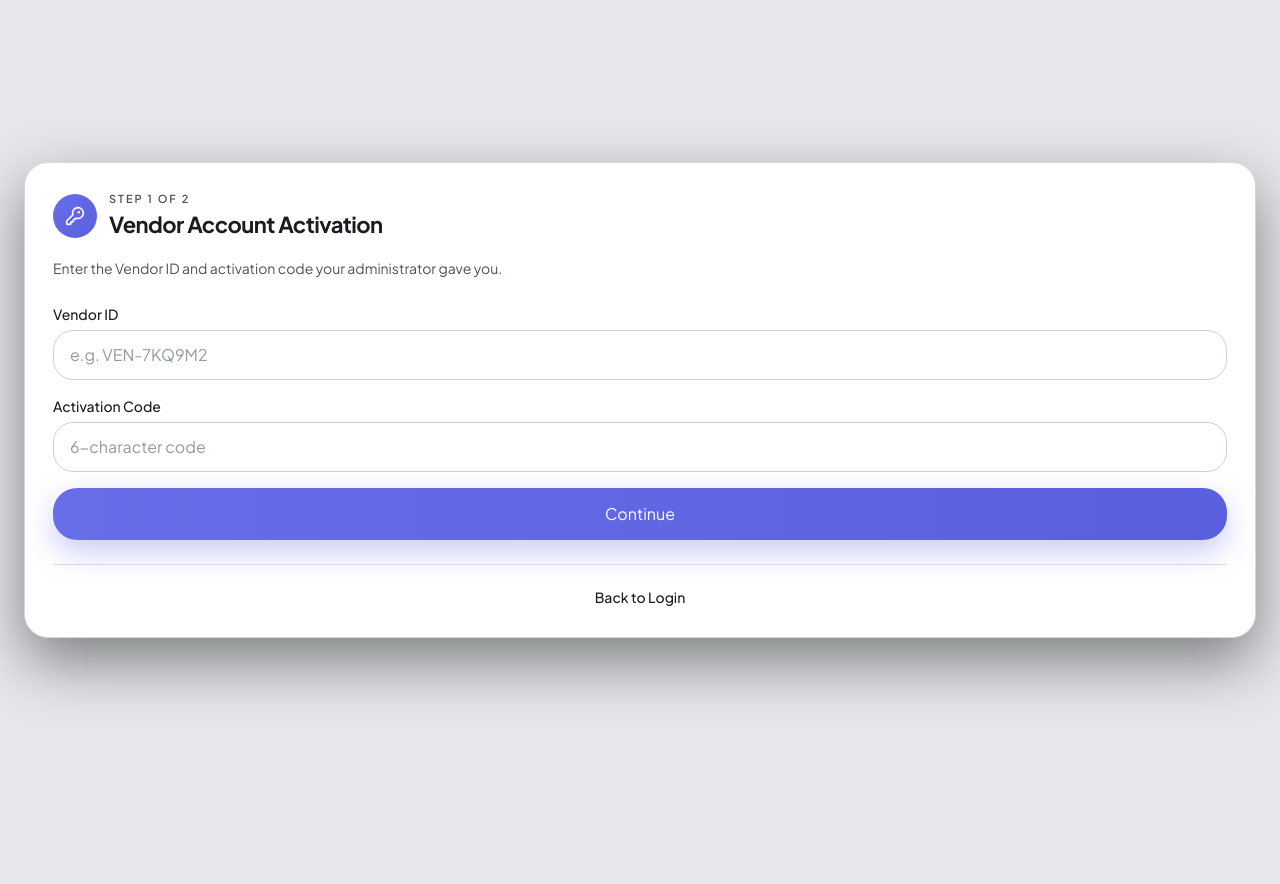
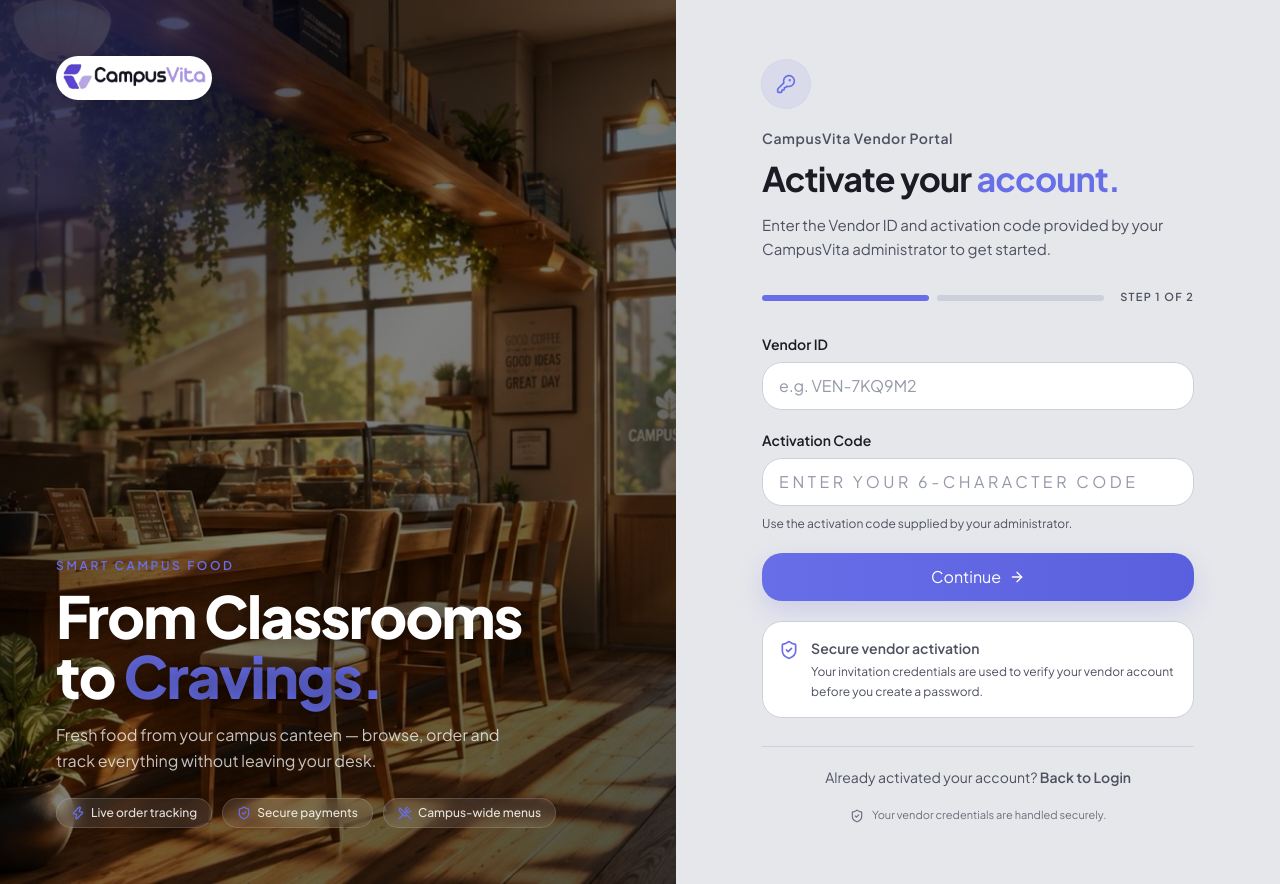
Before and after one commit to Manikanta-tech-hub/campusvita, a Next.js app in the folder frontend/: page /vendor/activate in a window 1280 px wide. Before the commit the page ends 800 px from the top, so only its background shows below. Built offline with nearby package versions, Linux system fonts and the light colour scheme; no server answers.

Commit message:
activation page UI fix

```diff
--- a/frontend/app/vendor/activate/page.tsx
+++ b/frontend/app/vendor/activate/page.tsx
@@ -4,13 +4,20 @@
 import Link from "next/link";
 import { useRouter } from "next/navigation";
 import toast from "react-hot-toast";
-import { ArrowLeft, Eye, EyeOff, KeyRound } from "lucide-react";
+import {
+  ArrowLeft,
+  Eye,
+  EyeOff,
+  KeyRound,
+  ShieldCheck,
+  Store,
+} from "lucide-react";
 
 import { VENDOR_ACTIVATED_FLAG } from "@/app/lib/auth/session";
+import LoginHero from "@/components/auth/LoginHero";
 
 const API_URL =
-  process.env.NEXT_PUBLIC_API_URL ||
-  "http://127.0.0.1:8000";
+  process.env.NEXT_PUBLIC_API_URL || "http://127.0.0.1:8000";
 
 const GENERIC_VERIFY_ERROR =
   "Invalid or expired activation credentials.";
@@ -23,12 +30,8 @@
   email: string;
 };
 
-function extractError(
-  data: unknown,
-  fallback: string
-): string {
-  const detail = (data as { detail?: unknown } | null)
-    ?.detail;
+function extractError(data: unknown, fallback: string): string {
+  const detail = (data as { detail?: unknown } | null)?.detail;
 
   if (typeof detail === "string" && detail.trim()) {
     return detail;
@@ -42,6 +45,7 @@
         typeof item === "object" &&
         typeof (item as { msg?: unknown }).msg === "string"
     );
+
     if (message) {
       return (message as { msg: string }).msg;
     }
@@ -62,9 +66,9 @@
 
   const [invitation, setInvitation] =
     useState<InvitationPreview | null>(null);
+
   const [password, setPassword] = useState("");
-  const [confirmPassword, setConfirmPassword] =
-    useState("");
+  const [confirmPassword, setConfirmPassword] = useState("");
   const [showPassword, setShowPassword] = useState(false);
   const [activating, setActivating] = useState(false);
   const [activateError, setActivateError] = useState("");
@@ -106,10 +110,7 @@
 
       if (!response.ok) {
         setVerifyError(
-          extractError(
-            data,
-            GENERIC_VERIFY_ERROR
-          )
+          extractError(data, GENERIC_VERIFY_ERROR)
         );
         return;
       }
@@ -130,12 +131,6 @@
 
   // ============================================================
   // STEP 2 - choose a password and activate
-  //
-  // The invited email comes back from the server and is only
-  // ever displayed - never editable, never in a query param.
-  // The activation code lives in component state only (no
-  // localStorage / sessionStorage / URL), so it is wiped on
-  // unmount or navigation.
   // ============================================================
 
   async function handleActivate(event: FormEvent) {
@@ -177,8 +172,7 @@
         return;
       }
 
-      // Success: wipe credentials from state, leave a
-      // one-shot flag for the login page toast, then go.
+      // Clear credentials from component state after success.
       setPassword("");
       setConfirmPassword("");
       setActivationCode("");
@@ -212,63 +206,119 @@
     setStep(1);
   }
 
+  const inputClassName =
+    "h-12 w-full rounded-xl border border-input-border bg-input px-4 text-sm text-text-primary outline-none transition placeholder:text-text-secondary/60 focus:border-brand focus:ring-4 focus:ring-brand/15";
+
+  const labelClassName =
+    "mb-2 block text-sm font-semibold text-text-primary";
+
+  const primaryButtonClassName =
+    "flex h-12 w-full items-center justify-center gap-2 rounded-xl bg-gradient-to-r from-brand to-brand-hover text-sm font-semibold text-white shadow-[0_10px_25px_rgba(104,110,232,0.20)] transition-all hover:brightness-105 active:scale-[0.99] disabled:cursor-not-allowed disabled:opacity-60";
+
   return (
-    <main className="flex min-h-screen min-h-[100dvh] w-full flex-col items-center justify-center bg-[var(--background)] px-6 py-12">
-      <div className="w-full max-w-md rounded-3xl border border-zinc-800 bg-[var(--surface)] p-7 shadow-[0_24px_60px_rgba(0,0,0,0.45)]">
-        <div className="flex items-center gap-3">
-          <div className="flex h-11 w-11 items-center justify-center rounded-2xl bg-gradient-to-br from-brand to-brand-hover">
-            <KeyRound className="h-5 w-5 text-white" />
+    <main className="relative isolate flex min-h-[100dvh] w-full flex-col overflow-x-clip bg-background md:grid md:min-h-[100dvh] md:grid-cols-2 md:grid-rows-1 lg:grid-cols-[1.12fr_1fr]">
+      {/* Reuse the existing Login page hero without modifying it. */}
+      <LoginHero />
+
+      {/* Activation form panel */}
+      <section className="relative z-10 -mt-6 flex min-h-0 w-full flex-1 flex-col overflow-y-auto rounded-t-[2rem] bg-background px-5 pb-[max(2.5rem,env(safe-area-inset-bottom))] pt-8 shadow-[0_-20px_50px_rgba(0,0,0,0.15)] sm:px-8 md:mt-0 md:rounded-none md:px-10 md:py-12 md:shadow-none lg:px-16">
+        <div className="mx-auto my-auto w-[min(100%,27rem)] py-3">
+          {/* Heading */}
+          <div className="mb-7">
+            <div className="mb-5 flex h-12 w-12 items-center justify-center rounded-2xl bg-brand/10 ring-1 ring-brand/15">
+              {step === 1 ? (
+                <KeyRound className="h-5 w-5 text-brand" />
+              ) : (
+                <ShieldCheck className="h-5 w-5 text-brand" />
+              )}
             </div>
-          <div>
-            <p className="text-[11px] font-semibold uppercase tracking-[0.18em] text-brand">
+
+            <p className="text-sm font-semibold tracking-[0.04em] text-brand">
+              CampusVita Vendor Portal
+            </p>
+
+            <h1 className="mt-2.5 text-[28px] font-bold leading-tight tracking-tight text-text-primary sm:text-[34px]">
+              {step === 1 ? (
+                <>
+                  Activate your{" "}
+                  <span className="text-brand">
+                    account.
+                  </span>
+                </>
+              ) : (
+                <>
+                  Set up your{" "}
+                  <span className="text-brand">
+                    account.
+                  </span>
+                </>
+              )}
+            </h1>
+
+            <p className="mt-3 text-sm leading-relaxed text-text-secondary sm:text-[15px]">
+              {step === 1
+                ? "Enter the Vendor ID and activation code provided by your CampusVita administrator to get started."
+                : "Your invitation is verified. Confirm your details and create a secure password to finish setting up your vendor account."}
+            </p>
+          </div>
+
+          {/* Step indicator */}
+          <div className="mb-7">
+            <div
+              className="flex items-center gap-2"
+              aria-label={`Step ${step} of 2`}
+            >
+              <span
+                className={`h-1.5 flex-1 rounded-full transition-colors ${
+                  step >= 1 ? "bg-brand" : "bg-input-border"
+                }`}
+              />
+              <span
+                className={`h-1.5 flex-1 rounded-full transition-colors ${
+                  step >= 2 ? "bg-brand" : "bg-input-border"
+                }`}
+              />
+              <span className="ml-2 whitespace-nowrap text-[11px] font-semibold uppercase tracking-[0.12em] text-text-secondary">
                 Step {step} of 2
-            </p>
-            <h1 className="text-[22px] font-bold tracking-tight text-white">
-              Vendor Account Activation
-            </h1>
+              </span>
             </div>
           </div>
 
-        <p className="mt-4 text-sm leading-relaxed text-[var(--text-secondary)]">
-          {step === 1
-            ? "Enter the Vendor ID and activation code your administrator gave you."
-            : "Confirm your invitation details and choose a password for your vendor account."}
-        </p>
-
+          {/* STEP 1: Verify invitation */}
           {step === 1 ? (
             <form
               onSubmit={handleVerify}
-            className="mt-6 space-y-4"
+              className="space-y-5"
             >
               <div>
                 <label
                   htmlFor="vendor-id"
-                className="mb-1.5 block text-sm font-medium text-[var(--text-primary)]"
+                  className={labelClassName}
                 >
                   Vendor ID
                 </label>
+
                 <input
                   id="vendor-id"
                   type="text"
                   value={vendorId}
-                onChange={(e) =>
-                  setVendorId(e.target.value)
-                }
+                  onChange={(e) => setVendorId(e.target.value)}
                   placeholder="e.g. VEN-7KQ9M2"
                   autoComplete="off"
                   spellCheck={false}
                   autoCapitalize="characters"
-                className="w-full rounded-xl border border-input-border bg-input px-4 py-3 text-sm text-[var(--text-primary)] placeholder-white/30 outline-none transition focus:border-brand focus:ring-2 focus:ring-brand/30"
+                  className={inputClassName}
                 />
               </div>
 
               <div>
                 <label
                   htmlFor="activation-code"
-                className="mb-1.5 block text-sm font-medium text-[var(--text-primary)]"
+                  className={labelClassName}
                 >
                   Activation Code
                 </label>
+
                 <input
                   id="activation-code"
                   type="text"
@@ -276,18 +326,22 @@
                   onChange={(e) =>
                     setActivationCode(e.target.value)
                   }
-                placeholder="6-character code"
+                  placeholder="Enter your 6-character code"
                   autoComplete="off"
                   spellCheck={false}
                   autoCapitalize="characters"
-                className="w-full rounded-xl border border-input-border bg-input px-4 py-3 text-sm uppercase tracking-[0.3em] text-[var(--text-primary)] placeholder-white/30 placeholder:normal-case placeholder:tracking-normal outline-none transition focus:border-brand focus:ring-2 focus:ring-brand/30"
+                  className={`${inputClassName} uppercase tracking-[0.22em]`}
                 />
+
+                <p className="mt-2 text-xs leading-relaxed text-text-secondary">
+                  Use the activation code supplied by your administrator.
+                </p>
               </div>
 
               {verifyError && (
                 <p
                   role="alert"
-                className="rounded-lg border border-red-500/30 bg-red-500/10 px-3 py-2 text-sm text-red-300"
+                  className="rounded-xl border border-red-500/25 bg-red-500/10 px-4 py-3 text-sm leading-relaxed text-red-600"
                 >
                   {verifyError}
                 </p>
@@ -296,72 +350,120 @@
               <button
                 type="submit"
                 disabled={verifying}
-              className="flex h-13 w-full items-center justify-center rounded-2xl bg-gradient-to-r from-brand to-brand-hover text-base font-semibold text-white shadow-[0_12px_30px_rgba(104,110,232,0.35)] transition-all hover:scale-[1.01] active:scale-[0.99] disabled:cursor-not-allowed disabled:opacity-60"
+                className={primaryButtonClassName}
               >
-              {verifying ? "Checking..." : "Continue"}
+                {verifying ? (
+                  <>
+                    <span className="h-4 w-4 animate-spin rounded-full border-2 border-white/40 border-t-white" />
+                    Verifying invitation...
+                  </>
+                ) : (
+                  <>
+                    Continue
+                    <ArrowLeft className="h-4 w-4 rotate-180" />
+                  </>
+                )}
               </button>
+
+              <div className="flex items-start gap-3 rounded-xl border border-input-border bg-surface p-4">
+                <ShieldCheck className="mt-0.5 h-5 w-5 shrink-0 text-brand" />
+
+                <div>
+                  <p className="text-sm font-semibold text-text-primary">
+                    Secure vendor activation
+                  </p>
+                  <p className="mt-1 text-xs leading-relaxed text-text-secondary">
+                    Your invitation credentials are used to verify your vendor account before you create a password.
+                  </p>
+                </div>
+              </div>
             </form>
           ) : (
+            /* STEP 2: Create vendor password */
             <form
               onSubmit={handleActivate}
-            className="mt-6 space-y-4"
+              className="space-y-5"
             >
-            <div className="space-y-3 rounded-2xl border border-zinc-800 bg-[var(--surface-tertiary)] p-4">
+              {/* Verified invitation details */}
+              <div className="overflow-hidden rounded-2xl border border-input-border bg-surface">
+                <div className="flex items-center gap-3 border-b border-input-border px-4 py-3.5">
+                  <div className="flex h-10 w-10 shrink-0 items-center justify-center rounded-xl bg-brand/10">
+                    <Store className="h-5 w-5 text-brand" />
+                  </div>
+
+                  <div className="min-w-0">
+                    <p className="text-sm font-semibold text-text-primary">
+                      Invitation verified
+                    </p>
+                    <p className="mt-0.5 text-xs text-text-secondary">
+                      Confirm your account details
+                    </p>
+                  </div>
+
+                  <ShieldCheck className="ml-auto h-5 w-5 shrink-0 text-emerald-500" />
+                </div>
+
+                <div className="space-y-3.5 p-4">
                   <div className="flex items-start justify-between gap-4">
-                <span className="text-xs font-medium uppercase tracking-wider text-[var(--text-subtle)]">
+                    <span className="shrink-0 text-xs font-medium text-text-secondary">
                       Business
                     </span>
-                <span className="text-right text-sm font-medium text-white">
+                    <span className="text-right text-sm font-semibold text-text-primary">
                       {invitation?.business_name}
                     </span>
                   </div>
+
                   <div className="flex items-start justify-between gap-4">
-                <span className="text-xs font-medium uppercase tracking-wider text-[var(--text-subtle)]">
+                    <span className="shrink-0 text-xs font-medium text-text-secondary">
                       Owner
                     </span>
-                <span className="text-right text-sm font-medium text-white">
+                    <span className="text-right text-sm font-semibold text-text-primary">
                       {invitation?.owner_name}
                     </span>
                   </div>
+
                   <div className="flex items-start justify-between gap-4">
-                <span className="text-xs font-medium uppercase tracking-wider text-[var(--text-subtle)]">
+                    <span className="shrink-0 text-xs font-medium text-text-secondary">
                       Email
                     </span>
-                <span className="break-all text-right text-sm font-medium text-white">
+                    <span className="max-w-[70%] break-all text-right text-sm font-medium text-text-primary">
                       {invitation?.email}
                     </span>
                   </div>
-              <div className="flex items-start justify-between gap-4">
-                <span className="text-xs font-medium uppercase tracking-wider text-[var(--text-subtle)]">
+
+                  <div className="flex items-start justify-between gap-4 border-t border-input-border pt-3.5">
+                    <span className="shrink-0 text-xs font-medium text-text-secondary">
                       Vendor ID
                     </span>
-                <span className="text-right text-sm font-medium text-white">
+                    <span className="text-right text-sm font-semibold text-brand">
                       {invitation?.vendor_id}
                     </span>
                   </div>
                 </div>
+              </div>
 
+              {/* Password */}
               <div>
                 <label
                   htmlFor="password"
-                className="mb-1.5 block text-sm font-medium text-[var(--text-primary)]"
+                  className={labelClassName}
                 >
-                Password
+                  Create Password
                 </label>
+
                 <div className="relative">
                   <input
                     id="password"
-                  type={
-                    showPassword ? "text" : "password"
-                  }
+                    type={showPassword ? "text" : "password"}
                     value={password}
                     onChange={(e) =>
                       setPassword(e.target.value)
                     }
-                  placeholder="Create a password"
+                    placeholder="Create a strong password"
                     autoComplete="new-password"
-                  className="w-full rounded-xl border border-input-border bg-input px-4 py-3 pr-12 text-sm text-[var(--text-primary)] placeholder-white/30 outline-none transition focus:border-brand focus:ring-2 focus:ring-brand/30"
+                    className={`${inputClassName} pr-12`}
                   />
+
                   <button
                     type="button"
                     onClick={() =>
@@ -372,7 +474,7 @@
                         ? "Hide password"
                         : "Show password"
                     }
-                  className="absolute right-3 top-1/2 -translate-y-1/2 text-[var(--text-subtle)] transition hover:text-[var(--text-secondary)]"
+                    className="absolute right-3 top-1/2 -translate-y-1/2 rounded-md p-1 text-text-secondary transition hover:text-brand focus-visible:outline-none focus-visible:ring-2 focus-visible:ring-brand/40"
                   >
                     {showPassword ? (
                       <EyeOff className="h-4 w-4" />
@@ -383,13 +485,15 @@
                 </div>
               </div>
 
+              {/* Confirm password */}
               <div>
                 <label
                   htmlFor="confirm-password"
-                className="mb-1.5 block text-sm font-medium text-[var(--text-primary)]"
+                  className={labelClassName}
                 >
                   Confirm Password
                 </label>
+
                 <input
                   id="confirm-password"
                   type={showPassword ? "text" : "password"}
@@ -399,20 +503,24 @@
                   }
                   placeholder="Re-enter your password"
                   autoComplete="new-password"
-                className="w-full rounded-xl border border-input-border bg-input px-4 py-3 text-sm text-[var(--text-primary)] placeholder-white/30 outline-none transition focus:border-brand focus:ring-2 focus:ring-brand/30"
+                  className={inputClassName}
                 />
               </div>
 
-            <p className="text-xs leading-relaxed text-[var(--text-subtle)]">
-              Password must be at least 8 characters with an
-              uppercase letter, a lowercase letter, a number,
-              and a special character.
+              <div className="rounded-xl bg-surface px-4 py-3">
+                <p className="text-xs font-semibold text-text-primary">
+                  Password requirements
                 </p>
+
+                <p className="mt-1.5 text-xs leading-relaxed text-text-secondary">
+                  At least 8 characters, including an uppercase letter, a lowercase letter, a number, and a special character.
+                </p>
+              </div>
 
               {activateError && (
                 <p
                   role="alert"
-                className="rounded-lg border border-red-500/30 bg-red-500/10 px-3 py-2 text-sm text-red-300"
+                  className="rounded-xl border border-red-500/25 bg-red-500/10 px-4 py-3 text-sm leading-relaxed text-red-600"
                 >
                   {activateError}
                 </p>
@@ -421,17 +529,25 @@
               <button
                 type="submit"
                 disabled={activating}
-              className="flex h-13 w-full items-center justify-center rounded-2xl bg-gradient-to-r from-brand to-brand-hover text-base font-semibold text-white shadow-[0_12px_30px_rgba(104,110,232,0.35)] transition-all hover:scale-[1.01] active:scale-[0.99] disabled:cursor-not-allowed disabled:opacity-60"
+                className={primaryButtonClassName}
               >
-              {activating
-                ? "Activating..."
-                : "Activate Account"}
+                {activating ? (
+                  <>
+                    <span className="h-4 w-4 animate-spin rounded-full border-2 border-white/40 border-t-white" />
+                    Activating account...
+                  </>
+                ) : (
+                  <>
+                    <ShieldCheck className="h-4 w-4" />
+                    Activate Account
+                  </>
+                )}
               </button>
 
               <button
                 type="button"
                 onClick={handleBackToStepOne}
-              className="flex w-full items-center justify-center gap-1.5 text-sm font-medium text-[var(--text-secondary)] transition hover:text-[var(--text-primary)]"
+                className="flex h-11 w-full items-center justify-center gap-2 rounded-xl border border-input-border text-sm font-semibold text-text-secondary transition hover:border-brand/40 hover:text-brand"
               >
                 <ArrowLeft className="h-4 w-4" />
                 Back to credentials
@@ -439,15 +555,25 @@
             </form>
           )}
 
-        <div className="mt-6 border-t border-zinc-800 pt-5 text-center">
+          {/* Login navigation */}
+          <div className="mt-7 border-t border-input-border pt-5 text-center">
+            <p className="text-sm text-text-secondary">
+              Already activated your account?{" "}
               <Link
                 href="/login"
-            className="text-sm font-medium text-[var(--text-secondary)] transition hover:text-brand"
+                className="font-semibold text-brand transition hover:underline"
               >
                 Back to Login
               </Link>
+            </p>
+          </div>
+
+          <div className="mt-5 flex items-center justify-center gap-2 text-[11px] text-text-secondary/80">
+            <ShieldCheck className="h-3.5 w-3.5" />
+            <span>Your vendor credentials are handled securely.</span>
           </div>
         </div>
+      </section>
     </main>
   );
 }
```
Also changed, not shown: frontend/app/vendor/profile/page.tsx (+10 -10 lines). Lines whose indentation alone changed are shown as unchanged.
